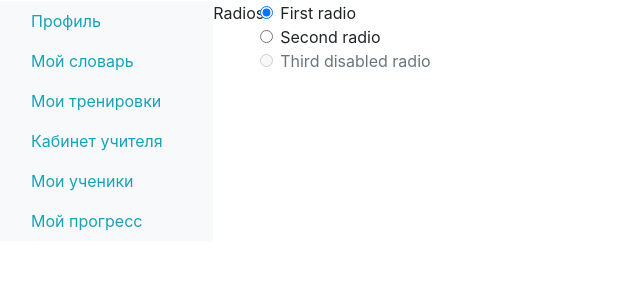
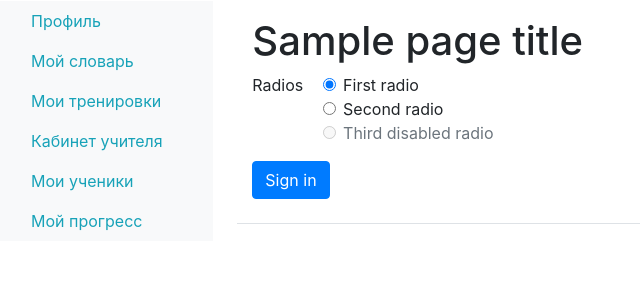
Before and after one commit to KaterusiaFX/deja_vu_words, a Flask app: template webapp/templates/user/edit_profile.html in a window 1280 px wide. Shown: the part 56-356 px from the top of the page, without its empty margins (0-640 px from the left). Run offline with Flask 2, Linux system fonts and the light colour scheme; the template is opened without the code that fills it: most values are stand-ins (such as "Sample title", 1, 10 or a date in 2020); some libraries are stand-ins or nearby versions.

Commit message:
work on edit_profile.html, forms.py added

```diff
--- a/webapp/templates/user/edit_profile.html
+++ b/webapp/templates/user/edit_profile.html
@@ -4,6 +4,12 @@
     <div class="container-fluid">
         <div class="row">
             {% include 'user/user_page_menu.html' %}
+                <main role="main" class="col-md-9 ml-sm-auto col-lg-10 px-4">
+                <div class="d-flex justify-content-between flex-wrap flex-md-nowrap align-items-center pt-3 pb-2 mb-3 border-bottom">
+                     <div class="container">
+                        <h1>{{ page_title }}</h1>
+                        <div class="row">
+                            <div class="col-5">
                                 <fieldset class="form-group">
                                 <div class="row">
                                   <legend class="col-form-label col-sm-2 pt-0">Radios</legend>
@@ -29,6 +35,16 @@
                                   </div>
                                 </div>
                                 </fieldset>
+                                <div class="form-group row">
+                                    <div class="col-sm-10">
+                                      <button type="submit" class="btn btn-primary">Sign in</button>
+                                    </div>
+                                  </div>
+                            </div>
+                        </div>
+                     </div>
+                </div>
+                </main>
         </div>
     </div>
 {% endblock %}
--- a/webapp/user/forms.py
+++ b/webapp/user/forms.py
@@ -34,6 +34,6 @@ class RegistrationForm(FlaskForm):
 
 
 class EditProfileForm(FlaskForm):
-    teacher_choose = BooleanField('Я учитель', default=True, render_kw={"class": "form-check-input"})
-    student_choose = BooleanField('Я ученик', default=True, render_kw={"class": "form-check-input"})
-    submit = SubmitField('Внести', render_kw={"class": "btn btn-info"})
+    teacher_choose = BooleanField('Я учитель', default=False, render_kw={"class": "form-check-input"})
+    student_choose = BooleanField('Я ученик', default=False, render_kw={"class": "form-check-input"})
+    submit = SubmitField('Сохранить', render_kw={"class": "btn btn-info"})
```
Lines whose indentation alone changed are shown as unchanged.
